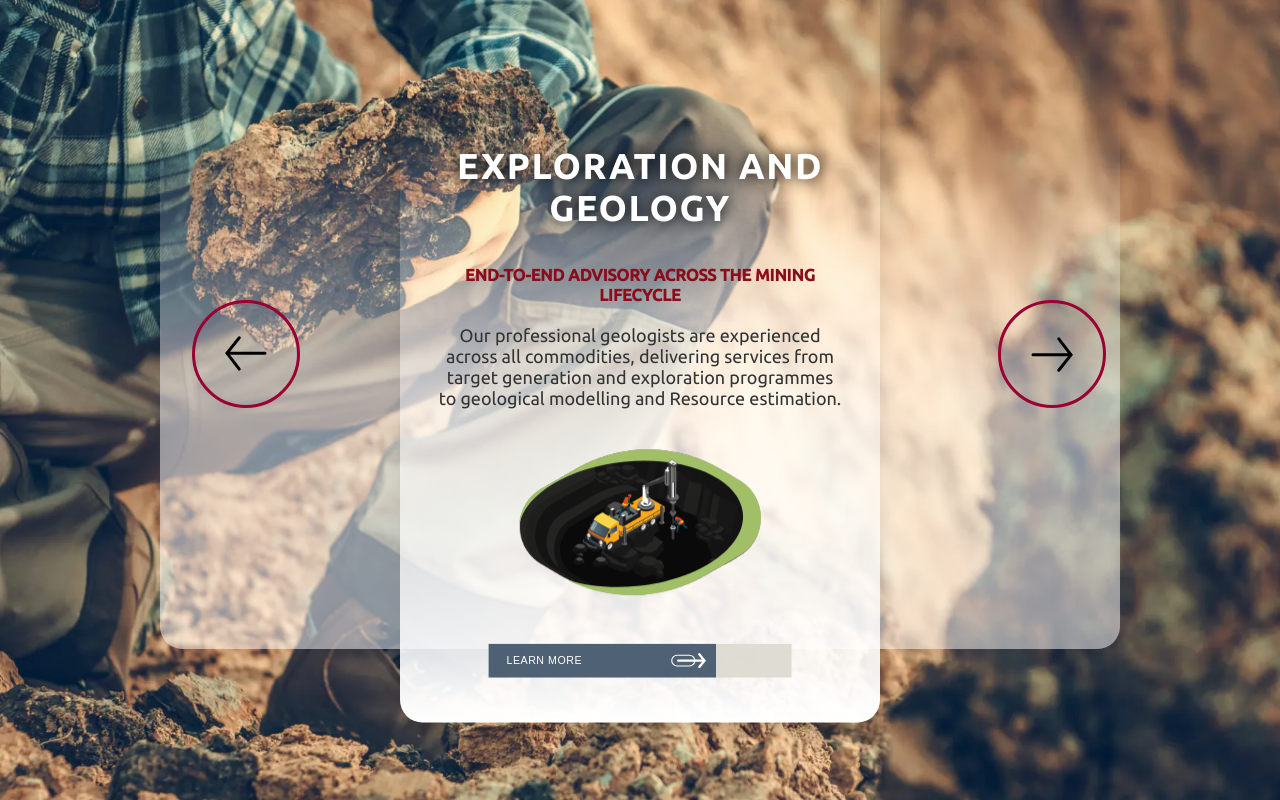
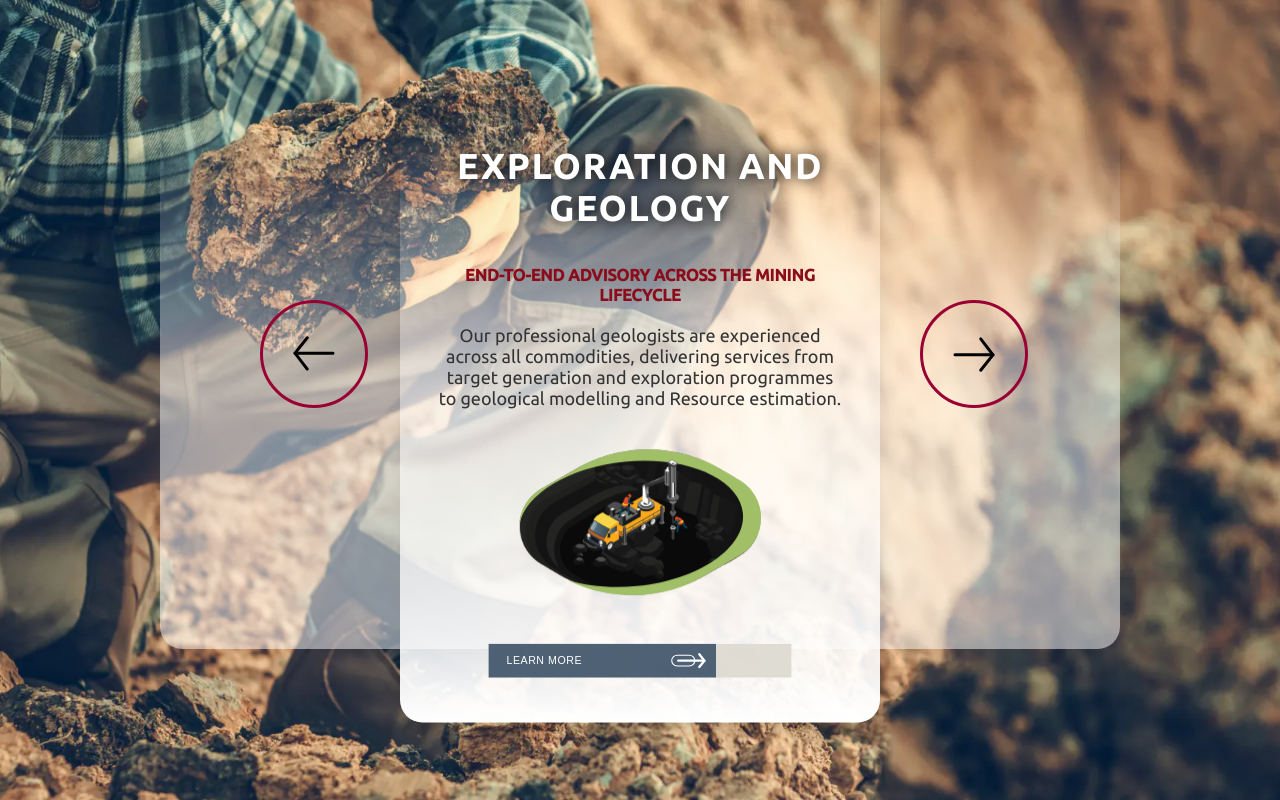
Before and after one commit to SoundMining-IT/pmde, a Next.js app: page / in a window 1280 px wide. Shown: the part 1735-2535 px from the top of the page. Built offline with nearby package versions, Linux system fonts and the light colour scheme; no server answers; a web font is replaced by a local one.

Commit message:
updated testimonials

```diff
--- a/styles/mining-carousel.scss
+++ b/styles/mining-carousel.scss
@@ -210,13 +210,12 @@
     z-index: 99;
     border: none;
   }
-
   .prev {
-    left: -20%;
+    left: -60px;
   }
 
   .next {
-    right: -20%;
+    right: -50px;
   }
 
   /* Responsive */
```
